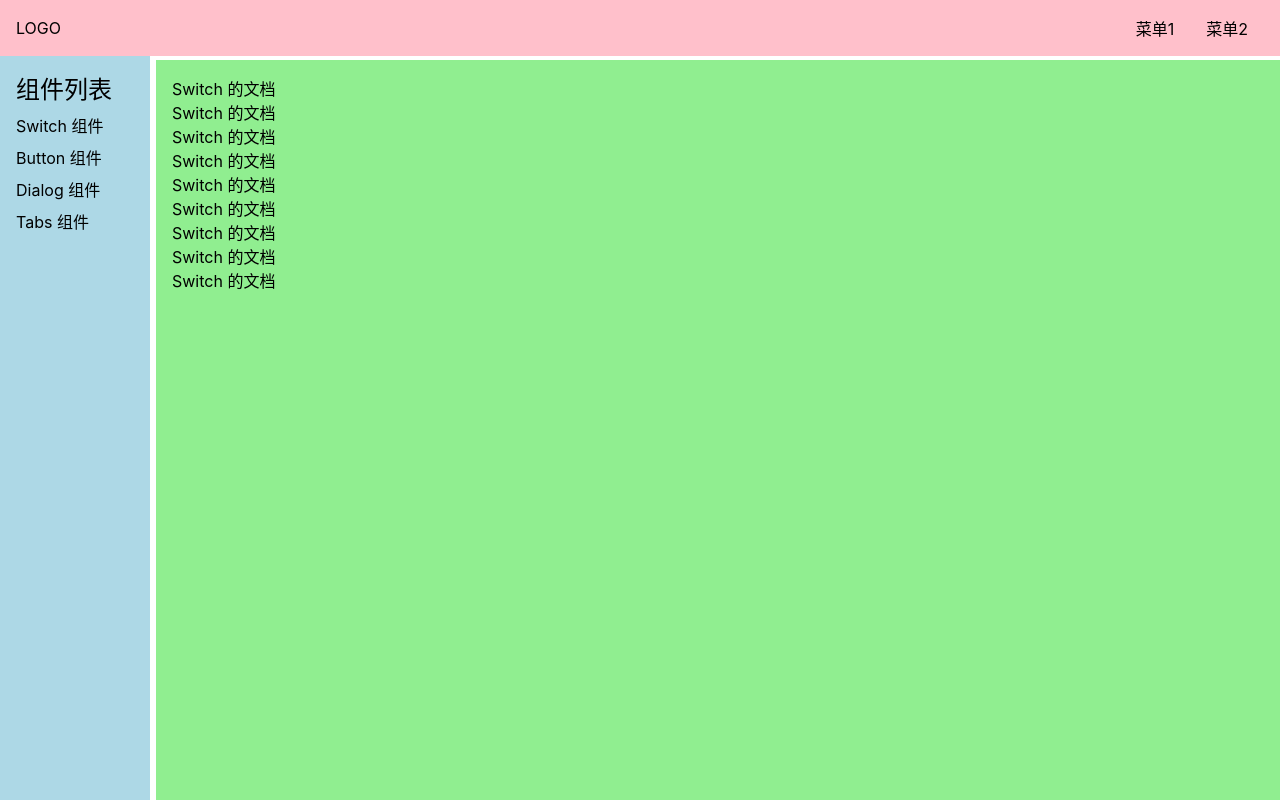
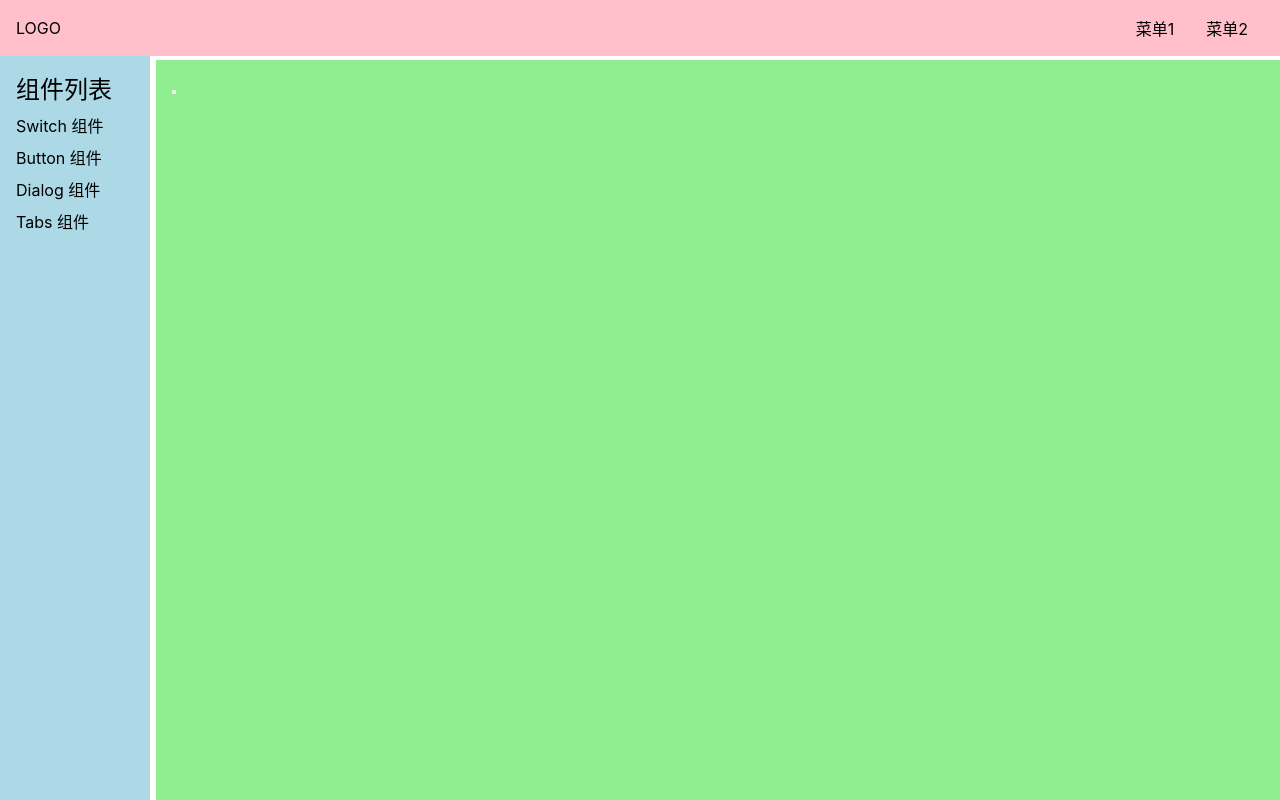
Before and after one commit to templetao/Vue-gulu-ui, a Vue app: page /doc/switch in a window 1280 px wide. Built offline with nearby package versions, Linux system fonts and the light colour scheme.

Commit message:
Switch 组件添加 HTML

```diff
--- a/src/components/SwitchDemo.vue
+++ b/src/components/SwitchDemo.vue
@@ -1,13 +1,11 @@
 <template>
   <div>
-    <p>Switch 的文档</p>
-    <p>Switch 的文档</p>
-    <p>Switch 的文档</p>
-    <p>Switch 的文档</p>
-    <p>Switch 的文档</p>
-    <p>Switch 的文档</p>
-    <p>Switch 的文档</p>
-    <p>Switch 的文档</p>
-    <p>Switch 的文档</p>
+    <Switch/>
   </div>
 </template>
+<script lang="ts">
+import Switch from '../lib/Switch.vue'
+export default {
+  components: {Switch}
+}
+</script>
--- /dev/null
+++ b/src/lib/Switch.vue
@@ -0,0 +1,9 @@
+<template>
+  <button><span></span></button>
+</template>
+
+<style lang="scss" scoped>
+span {
+
+}
+</style>
```
